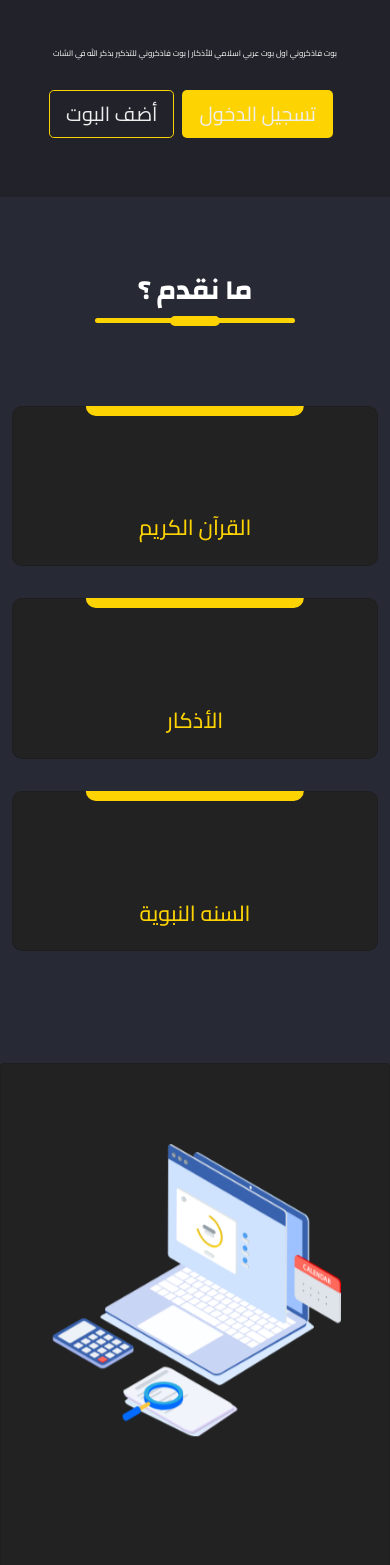
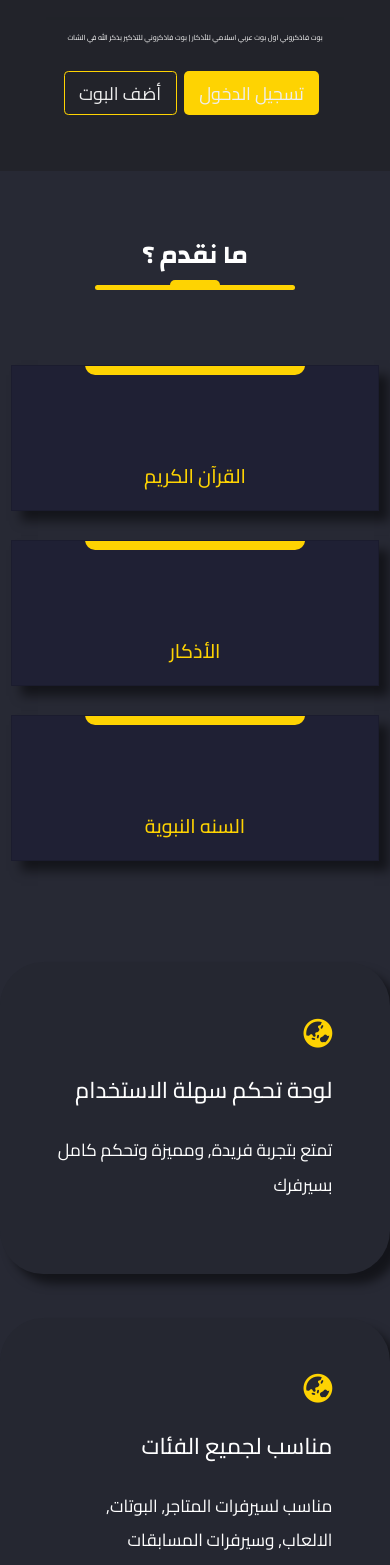
Before and after one commit to DwcTeam/fdrbot-website, a React (Create React App) app in the folder frontend/: page / in a window 390 px wide. Shown: the part 432-1997 px from the top of the page. Built offline with nearby package versions, Linux system fonts and the light colour scheme; no server answers; some icons are missing.

Commit message:
Update css

```diff
--- a/frontend/src/Pages/Dashboard/Dashboard.jsx
+++ b/frontend/src/Pages/Dashboard/Dashboard.jsx
@@ -59,7 +59,7 @@ const DashboardGuild = () => {
         time: res.data.time,
         embed: res.data.embed,
       }
-      setInfo(info);
+      setInfo(res.data);
       setState(info);
     }).catch((err) => {
       console.log(err);
@@ -89,12 +89,31 @@ const DashboardGuild = () => {
       }
     }
   }, [state, info, isChange]);
+  const user = context.user
   return (
     <Fragment>
       <div className="all text first div">
         <section className="py-5 text-white text first div">
+        <div class="features">
+                  <div class="features-list">
+                      <div class="feature">
+                              <div class="content">
+                                  {/* <i class="fa-solid fa-server"></i> */}
+                                  <img src={ guild.icon } alt={ guild.name } className="guild-icon" />
+                                  <h2 className="about-fdr">يا هلا والله فيك, { user.username }</h2>
+                                  <span className="text-white m-2">اسم الخادم : { guild.name }</span>
+                                  <span className="text-white m-2">الرتب : { roles.length }</span>
+                                  <span className="text-white m-2">القنوات : { channels.length }</span><br />
+                                  <span className="text-white m-2 description">البايو : { info.description }</span>
+                              </div>
+                      </div>
+                  </div>
+              </div>
           <div className="container">
-            <div className="row row-cols-1 row-cols-md-3 g-1">
+                        {/* <div className="d-flex align-items-center justify-content-center flex-row-reverse" dir="rtl">
+                            <h1 className="text-white text-center title">يا هلا والله فيك, { user.username }</h1>
+                        </div> */}
+            <div className="row row-cols-1 row-cols-md-3 g-1 mb-3">
               <SelectMenu
                 title="تحديد روم للأذكار"
                 items={channels.filter(channel => channel.type === 0)}
@@ -114,16 +133,6 @@ const DashboardGuild = () => {
                 }}
               />
               <SelectMenu
-                title="تحديد روم صوتي"
-                items={[]}
-                defaultValue="0"
-                defaultOption="قريباً .."
-                isDisabled={true}
-                callback={(e) => {}}
-              />
-            </div>
-            <div className="row row-cols-1 row-cols-md-3 g-3">
-              <SelectMenu
                 title="تغير الوقت"
                 items={available_times}
                 defaultValue={info.time}
@@ -132,6 +141,16 @@ const DashboardGuild = () => {
                 }}
                 isDisabledDefault={true}
                 />
+            </div>
+            <div className="row row-cols-1 row-cols-md-3 g-3">
+              <SelectMenu
+                title="تحديد روم صوتي"
+                items={[]}
+                defaultValue="0"
+                defaultOption="قريباً .."
+                isDisabled={true}
+                callback={(e) => {}}
+              />
               <ColorMenu
                 title="علبة الوان"
                 defaultValue="#262727"
--- a/frontend/src/Pages/Dashboard/Login.jsx
+++ b/frontend/src/Pages/Dashboard/Login.jsx
@@ -8,8 +8,8 @@ class Login extends React.Component {
             <Fragment>
                 <section className="bg-fdr">
                     <div className="container">
-                        <div className="text-center" style={{ width: "100%", height: "366px" }}>
-                            <div className="card-body" style={{ margin: "100px" }}>
+                        <div className="text-center">
+                            <div className="card-body">
                                 <div className="card-text">
                                     <h1 className="card-title text-light login">يجب أن تسجل دخولك لـ تتمكن من رؤية الصفحة!</h1>
                                 </div>
--- a/frontend/src/Pages/Home.jsx
+++ b/frontend/src/Pages/Home.jsx
@@ -62,6 +62,7 @@ class Home extends React.Component {
                 <section className="py-5">
                     <CardImage image={easy_to_use} title="لوحة تحكم سهلة الاستخدام" description="تمتع بتجربة فريدة, ومميزة وتحكم كامل بسيرفرك" dir="rtl" />
                     <CardImage image={easy_to_use_2} title="مناسب لجميع الفئات" description="مناسب لسيرفرات المتاجر, البوتات, الالعاب, وسيرفرات المسابقات وسيرفرات الاجتماعية" dir="ltr" />
+                    <CardImage image={easy_to_use_2} title="مناسب لجميع الفئات" description="مناسب لسيرفرات المتاجر, البوتات, الالعاب, وسيرفرات المسابقات وسيرفرات الاجتماعية" dir="ltr" />
                 </section>
                 {/* end section for introduction */}
 
--- a/frontend/src/components/Card/Card.css
+++ b/frontend/src/components/Card/Card.css
@@ -2,7 +2,7 @@
 
 .card-custome {
     border-radius: 10px;
-    background: #222222;
+    background: #252731;
     transition: all ease .5s;
 }
 
@@ -31,3 +31,12 @@
 .card-animation:hover {
     transform: scale(1.02);
 }
+
+.card-3 {
+    background-color: #252731;
+    display: flex;
+    border-radius: 3rem;
+    overflow: hidden;
+    margin-bottom: 3rem;
+    box-shadow: 10px 10px 10px rgba(0, 0, 0, 0.5);
+}
--- a/frontend/src/components/Card/Card.jsx
+++ b/frontend/src/components/Card/Card.jsx
@@ -7,7 +7,7 @@ class Card extends React.Component {
         return (
             <Fragment>
                 <div className="col-sm card-animation">
-                    <div className="card text-light mb-3 card-custome">
+                    <div className="card text-light mb-3 card-custome card-3">
                         <div className="card-outline-custome"></div>
                         <div className="h1 mt-3">
                             <br />
--- a/frontend/src/components/CardImage/CardImage.jsx
+++ b/frontend/src/components/CardImage/CardImage.jsx
@@ -4,16 +4,15 @@ class CardImage extends React.Component {
     render() {
         return (
             <Fragment>
-                <div className="card py-5 card-1" style={{ maxWidth: "100%" }} dir={this.props.dir}>
-                    <div className="row g-0 flex-row-reverse">
-                        <div className="col-md-4">
-                            <img id="saqr" src={this.props.image} alt="easy_to_use" className="img-fluid rounded-start p-5" />
-                        </div>
-                        <div className="col-md-8 text-end">
-                            <div className="card-body">
-                            <h2 className="card-title display-4 pt-5 about-fdr">{this.props.title}</h2>
-                            <p className="card-text py-2 mx-auto text-white">{this.props.description}</p>
-                            </div>
+                <div class="features">
+                    <div class="features-list">
+                        <div class="feature">
+                                <div class="content">
+                                    <i class="fa-solid fa-earth-asia"></i>
+                                    <h2 className="about-fdr ">{this.props.title}</h2>
+                                    <p className="text-white">{this.props.description}</p>
+                                </div>
+                            <img src={this.props.image} alt="purple website" />
                         </div>
                     </div>
                 </div>
--- a/frontend/src/components/Redirect/Redirect.jsx
+++ b/frontend/src/components/Redirect/Redirect.jsx
@@ -6,7 +6,27 @@ class Redirect extends React.Component {
         window.location.href = this.props.redirect_uri
     }
     render() {
-        return <Fragment></Fragment>
+        return (
+            <Fragment>
+                <section className="bg-fdr">
+                    <div className="container">
+                        <div className="text-center">
+                            <div className="card-body">
+                                <div className="card-text">
+                                    <h1 className="card-title text-light login">يجب أن تسجل دخولك لـ تتمكن من رؤية الصفحة!</h1>
+                                </div>
+                                <div className="card-text py-5" disabled>
+                                    <button class="btn btn-primary" type="button" disabled>
+                                        جار التحميل...
+                                        <span class="spinner-grow spinner-grow-sm" role="status" aria-hidden="true"></span>
+                                    </button>
+                                </div>
+                            </div>
+                        </div>
+                    </div>
+                </section>
+            </Fragment>
+        )
     }
 }
 
--- a/frontend/src/static/css/App.css
+++ b/frontend/src/static/css/App.css
@@ -1,6 +1,3 @@
-
-
-
 /* body style */
 * {
     margin: 0;
@@ -38,13 +35,13 @@ img {
     padding: 15px;
     border-radius: 100px;
     color: var(--color1);
-    background: #7289da!important;
+    background: #7289da !important;
     transition: all .8s;
 }
 
 .login-button:hover {
-    background-color: #5470d2!important;
-    border-color: #4a67cf!important;
+    background-color: #5470d2 !important;
+    border-color: #4a67cf !important;
     border-radius: 50px;
     color: var(--color1);
 }
@@ -76,7 +73,8 @@ img {
 
 /*  */
 
-.btn-check:focus+.btn, .btn:focus {
+.btn-check:focus+.btn,
+.btn:focus {
     outline: 0;
     box-shadow: 0 0 0 0.25rem transparent;
 }
@@ -90,12 +88,14 @@ img {
 .image {
     border-radius: var(--image);
 }
+
 /* end body */
 
 
-.form-control:disabled, .form-control[readonly] {
+.form-control:disabled,
+.form-control[readonly] {
     background-color: rgba(0, 0, 0, 0.767);
-    color: rgba(255,255,255,.55);
+    color: rgba(255, 255, 255, .55);
     opacity: 1;
 }
 
@@ -107,29 +107,29 @@ img {
 /* https://khaalipaper.com/html/remove-arrows-from-input-type-number.php#:~:text=In%20%3C%20input%20type%3D%22number%22%20%3E%20field%20by%20default,a%20form%20element%20that%20is%20new%20in%20HTML5. */
 input[type=number]::-webkit-inner-spin-button {
     -webkit-appearance: none;
-    cursor:pointer;
-    display:block;
-    width:8px;
+    cursor: pointer;
+    display: block;
+    width: 8px;
     color: #333;
-    text-align:center;
-    position:relative;
+    text-align: center;
+    position: relative;
 }
 
 input[type=number]::-webkit-inner-spin-button:before,
 input[type=number]::-webkit-inner-spin-button:after {
     content: "^";
-    position:absolute;
+    position: absolute;
     right: 0;
-    font-family:monospace;
+    font-family: monospace;
     line-height: 1.5;
 }
 
 input[type=number]::-webkit-inner-spin-button:before {
-    top:0px;
+    top: 0px;
 }
 
 input[type=number]::-webkit-inner-spin-button:after {
-    bottom:0px;
+    bottom: 0px;
 }
 
 
@@ -160,10 +160,12 @@ input[type=number]::-webkit-inner-spin-button:after {
     border-color: var(--color3);
     color: var(--color1);
 }
+
 .primary:hover {
     background: var(--color3);
     color: var(--color2);
 }
+
 .primary:focus {
     background: var(--color3);
     color: var(--color1);
@@ -206,7 +208,7 @@ input[type=number]::-webkit-inner-spin-button:after {
     list-style: none;
     background-color: var(--color2);
     background-clip: padding-box;
-    border: 1px solid rgba(0,0,0,.15);
+    border: 1px solid rgba(0, 0, 0, .15);
     border-radius: .25rem;
 }
 
@@ -219,7 +221,8 @@ input[type=number]::-webkit-inner-spin-button:after {
     color: var(--color1);
 }
 
-.dropdown-menu.primary:hover, .red:hover {
+.dropdown-menu.primary:hover,
+.red:hover {
     background: transparent;
     color: var(--color1);
 }
@@ -234,12 +237,17 @@ input[type=number]::-webkit-inner-spin-button:after {
 }
 
 /* title */
-.about-fdr, .fdr-about:hover {
+.about-fdr,
+.fdr-about:hover {
     color: var(--color3);
 }
 
 .card-1 {
     background: var(--dark-body-bg);
+    background-color: #252731;
+    border-radius: 2rem;
+    color: var(--white);
+    box-shadow: 10px 10px 10px rgba(0, 0, 0, 0.5);
 }
 
 .title::before {
@@ -375,7 +383,7 @@ input[type=number]::-webkit-inner-spin-button:after {
     -moz-appearance: none;
     appearance: none;
     border-radius: .25rem;
-    transition: border-color .15s ease-in-out,box-shadow .15s ease-in-out;
+    transition: border-color .15s ease-in-out, box-shadow .15s ease-in-out;
 }
 
 /* save menu */
@@ -416,22 +424,33 @@ input[type=number]::-webkit-inner-spin-button:after {
 
 .online {
     background-color: #3ba55d;
-}.online:checked {
+}
+
+.online:checked {
     background-color: #3ba55d;
 }
+
 .idle {
     background-color: #faa81a;
-}.idle:checked {
+}
+
+.idle:checked {
     background-color: #faa81a;
 }
+
 .dnd {
     background-color: #ed4245;
-}.dnd:checked {
+}
+
+.dnd:checked {
     background-color: #ed4245;
 }
+
 .offline {
     background-color: #747f8d;
-}.offline:checked {
+}
+
+.offline:checked {
     background-color: #747f8d;
 }
 
@@ -548,12 +567,14 @@ section#fdrbot {
     box-shadow: none !important;
 }
 
-#bot_3:hover, .bot_2:hover {
+#bot_3:hover,
+.bot_2:hover {
     background-color: #10131e;
     border: 1px solid var(--color3);
 }
 
-.bot_2:focus, .bot_2:active {
+.bot_2:focus,
+.bot_2:active {
     background-color: #10131e !important;
 }
 
@@ -564,9 +585,9 @@ section.bot_4 {
 }
 
 .bot_5 {
-    border: 2px solid var(--color3)!important;
+    border: 2px solid var(--color3) !important;
     border-top: none !important;
-    border-radius: 0px 0px 5px 0px 5px!important;
+    border-radius: 0px 0px 5px 0px 5px !important;
 }
 
 div.bot_6 {
@@ -624,8 +645,8 @@ img.logs_3 {
 .card-3 {
     border-radius: 0px;
     background: var(--dark-section-bg-1);
-    box-shadow:  5px 5px 0px #181818,
-    /* -5px -5px 0px #2c2c2c; */
+    box-shadow: 5px 5px 0px #181818,
+        /* -5px -5px 0px #2c2c2c; */
 }
 
 .color-1 {
@@ -639,7 +660,8 @@ img.logs_3 {
 .text-color {
     color: var(--color3);
 }
-.text-color-1{
+
+.text-color-1 {
     color: var(--color1);
 }
 
@@ -654,8 +676,12 @@ img.logs_3 {
     border-right: 5px double var(--color1);
     border-top: 5px dotted var(--color1);
     border-bottom: 5px dotted var(--color3);
-    /* border: 5px double var(--color3); */
     border-radius: 80px;
+
+    background-color: #252731;
+    border-radius: 2rem;
+    color: var(--white);
+    box-shadow: 10px 10px 10px rgba(0, 0, 0, 0.5);
 }
 
 .card-avatar {
@@ -700,7 +726,7 @@ img.logs_3 {
     background-color: var(--dark-section-bg-1);
     color: var(--color1);
     background-clip: padding-box;
-    border: 1px solid rgba(0,0,0,.2);
+    border: 1px solid rgba(0, 0, 0, .2);
     border-radius: .3rem;
     outline: 0;
 }
@@ -710,135 +736,6 @@ img.logs_3 {
 }
 
 
-/* media */
-/* responsive */
-@media only screen and (max-width: 1029.33px) {
-    .title::before {
-        transform: translateY(60px);
-    }
-    .text-1 {
-        font-weight: 400;
-        font-family: var(--font1_ar);
-        font-size: 20px;
-    }
-}
-/* 1 */
-@media only screen and (max-width: 866px) {
-    .title::before {
-        transform: translateY(57px);
-    }
-    .text-1 {
-        font-size: 15px!important;
-        font-weight: 300;
-    }
-    .text-9 {
-        font-size: 10px;
-    }
-}
-/* 2 */
-@media only screen and (max-width: 690px) {
-    .title::before {
-        transform: translateY(54px);
-    }
-}
-/* 3 */
-@media only screen and (max-width: 500px) {
-    .title::before {
-        transform: translateY(51px);
-    }
-    .h5, h5 {
-        font-size: 0.80rem;
-    }
-}
-/* 4 */
-@media only screen and (max-width: 390px) {
-    .title::before {
-        transform: translateY(49px);
-    }
-    .h5, h5 {
-        font-size: .5rem;
-    }
-    .mx-2 {
-        margin-left: .1rem;
-    }
-    .display-4 {
-        font-size: calc(1rem + 2.7vw);
-    }
-    .about {
-        width: 900px;
-    }
-}
-/* 5 */
-@media only screen and (max-width: 394px) {
-    .title::before {
-        transform: translateY(49px);
-    }
-    .mx-2 {
-        margin-left: 0rem!important;
-    }
-}
-
-/* 6 */
-@media only screen and (max-width: 375px) {
-    .title::before {
-        transform: translateY(48px);
-    }
-    .btn-group-lg>.btn, .btn-lg {
-        font-size: 1rem;
-    }
-    .py-5 {
-        padding-top: .5rem!important;
-        padding-bottom: .5rem!important;
-    }
-}
-/* 7 */
-@media only screen and (max-width: 340px) {
-    .title::before {
-        width: 150px;
-        transform: translateY(48px);
-    }
-    .btn-group-lg>.btn, .btn-lg {
-        font-size: .2rem;
-    }
-    .avatar-image {
-        height: 150px;
-    }
-    .h5, h5 {
-        font-size: .4rem;
-        font-weight: 700;
-    }
-}
-/* 8 */
-@media only screen and (max-width: 282px) {
-    .title::before {
-        width: 150px;
-        transform: translateY(46px);
-    }
-    .h5, h5 {
-        font-size: .2rem;
-        font-weight: 400;
-    }
-    .btn-group-lg>.btn, .btn-lg {
-        padding: .25rem .5rem;
-    }
-    .text-1 {
-        font-size: 10px!important;
-        font-weight: 100;
-    }
-    .text-9 {
-        font-size: .5px;
-        font-weight: 100;
-    }
-    .cmd-1 {
-        font-size: 1.2px;
-        font-weight: 500;
-    }
-    .cmd-2 {
-        font-size: 1px;
-        font-weight: 500;
-    }
-}
-
 
 
 /* animation  */
@@ -847,32 +744,40 @@ img.logs_3 {
 }
 
 @keyframes saqr {
-    0%, 100% {
+
+    0%,
+    100% {
         transform: translateY(30px);
     }
+
     50% {
         transform: translateY(-30px);
     }
 }
 
 
-#logo:hover{
+#logo:hover {
     animation: shake 1s linear 1;
 }
-@keyframes shake{
-    0%{
+
+@keyframes shake {
+    0% {
         transform: rotate(0deg);
     }
-    25%{
+
+    25% {
         transform: rotate(-5deg);
     }
-    50%{
+
+    50% {
         transform: rotate(5deg);
     }
-    75%{
+
+    75% {
         transform: rotate(-5deg);
     }
-    100%{
+
+    100% {
         transform: rotate(0deg);
     }
 }
@@ -897,4 +802,302 @@ img.logs_3 {
     background: var(--color4);
 }
 
+
+
+
+
+
+.features {
+    display: flex;
+    flex-direction: column;
+    align-items: center;
+}
+
+.features h3 {
+    color: var(--white);
+    font-size: 2rem;
+    margin-bottom: 1rem;
+}
+
+.features h6 {
+    color: var(--gray);
+    font-size: 1rem;
+    margin-bottom: 3rem;
+}
+
+.feature {
+    background-color: #252731;
+    display: flex;
+    border-radius: 3rem;
+    overflow: hidden;
+    margin-bottom: 3rem;
+    box-shadow: 10px 10px 10px rgba(0, 0, 0, 0.5);
+}
+
+.feature .content {
+    padding: 4rem;
+    flex: 1;
+}
+
+.feature .content i {
+    color: var(--dark-purple);
+    margin-bottom: 2rem;
+    font-size: 2rem;
+}
+
+.feature .content h2 {
+    color: white;
+    width: 100%;
+    margin-bottom: 2rem;
+}
+
+.feature .content p {
+    color: var(--gray);
+    font-size: 1.2rem;
+    width: 100%;
+    line-height: 2;
+}
+
+.feature img {
+    flex: 1;
+    max-width: 25%;
+}
+
+.guild-icon {
+    display: flex;
+    flex-direction: column;
+    align-items: flex-start;
+    justify-content: flex-start;
+    border-radius: var(--image);
+    width: 48px;
+    height: 48px;
+}
+
+
+
+
+
+
+
+
+
+
+
+
+
+
+
+
+
+
+
+
+
+
+
+
+
+
+
+
+
+
+
+
+/* media */
+/* responsive */
+@media screen and (max-width: 1029.33px) {
+    .title::before {
+        transform: translateY(60px);
+    }
+
+    .text-1 {
+        font-weight: 400;
+        font-family: var(--font1_ar);
+        font-size: 20px;
+    }
+}
+
+/* 1 */
+@media screen and (max-width: 866px) {
+    .title::before {
+        transform: translateY(57px);
+    }
+
+    .text-1 {
+        font-size: 15px !important;
+        font-weight: 300;
+    }
+
+    .text-9 {
+        font-size: 10px;
+    }
+}
+
+/* 2 */
+@media screen and (max-width: 690px) {
+    .title::before {
+        transform: translateY(54px);
+    }
+}
+
+/* 3 */
+@media screen and (max-width: 500px) {
+    .title::before {
+        transform: translateY(51px);
+    }
+
+    .h5,
+    h5 {
+        font-size: 0.80rem;
+    }
+}
+
+/* 4 */
+@media screen and (max-width: 390px) {
+    .title::before {
+        transform: translateY(49px);
+    }
+
+    .h5,
+    h5 {
+        font-size: .5rem;
+    }
+
+    .mx-2 {
+        margin-left: .1rem;
+    }
+
+    .display-4 {
+        font-size: calc(1rem + 2.7vw);
+    }
+
+    .about {
+        width: 900px;
+    }
+}
+
+/* 5 */
+@media screen and (max-width: 394px) {
+    .title::before {
+        transform: translateY(49px);
+    }
+
+    .mx-2 {
+        margin-left: 0rem !important;
+    }
+}
+
+/* 6 */
+@media screen and (max-width: 375px) {
+    .title::before {
+        transform: translateY(48px);
+    }
+
+    .btn-group-lg>.btn,
+    .btn-lg {
+        font-size: 1rem;
+    }
+
+    .py-5 {
+        padding-top: .5rem !important;
+        padding-bottom: .5rem !important;
+    }
+}
+
+/* 7 */
+@media screen and (max-width: 340px) {
+    .title::before {
+        width: 150px;
+        transform: translateY(48px);
+    }
+
+    .btn-group-lg>.btn,
+    .btn-lg {
+        font-size: .2rem;
+    }
+
+    .avatar-image {
+        height: 150px;
+    }
+
+    .h5,
+    h5 {
+        font-size: .4rem;
+        font-weight: 700;
+    }
+}
+
+/* 8 */
+@media screen and (max-width: 282px) {
+    .title::before {
+        width: 150px;
+        transform: translateY(46px);
+    }
+
+    .h5,
+    h5 {
+        font-size: .2rem;
+        font-weight: 400;
+    }
+
+    .btn-group-lg>.btn,
+    .btn-lg {
+        padding: .25rem .5rem;
+    }
+
+    .text-1 {
+        font-size: 10px !important;
+        font-weight: 100;
+    }
+
+    .text-9 {
+        font-size: .5px;
+        font-weight: 100;
+    }
+
+    .cmd-1 {
+        font-size: 1.2px;
+        font-weight: 500;
+    }
+
+    .cmd-2 {
+        font-size: 1px;
+        font-weight: 500;
+    }
+}
+
+@media screen and (max-width: 1400px) {}
+
+@media screen and (max-width: 1050px) {
+    .features-list img {
+        display: none;
+    }
+    .features-list .guild-icon {
+        display: block;
+    }
+}
+
+@media screen and (max-width: 800px) {
+    html {
+        font-size: 90%;
+    }
+}
+
+@media screen and (max-width: 600px) {
+    .feature .content p {
+        width: 100%;
+    }
+}
+
+
+
+
+
+
+
+
+
+
+
 /* Thanks for developer sqer to devlop this style 🤍 */
--- a/frontend/src/static/css/Root.css
+++ b/frontend/src/static/css/Root.css
@@ -23,4 +23,9 @@
     --dark-section-bg-1: #1f2034;
     --dark-body-bg: #222222;
     --image: 100%;
+
+    --white: #fff;
+    --gray: #c4c4c4;
+    --light-purple: #564ccf;
+    --dark-purple: #FED302;
 }
```
Also changed, not shown: frontend/src/components/Guild/LinksShortcut.jsx (added, +59 -0 lines), 1 other file (tests, documents, lock files or other folders).
